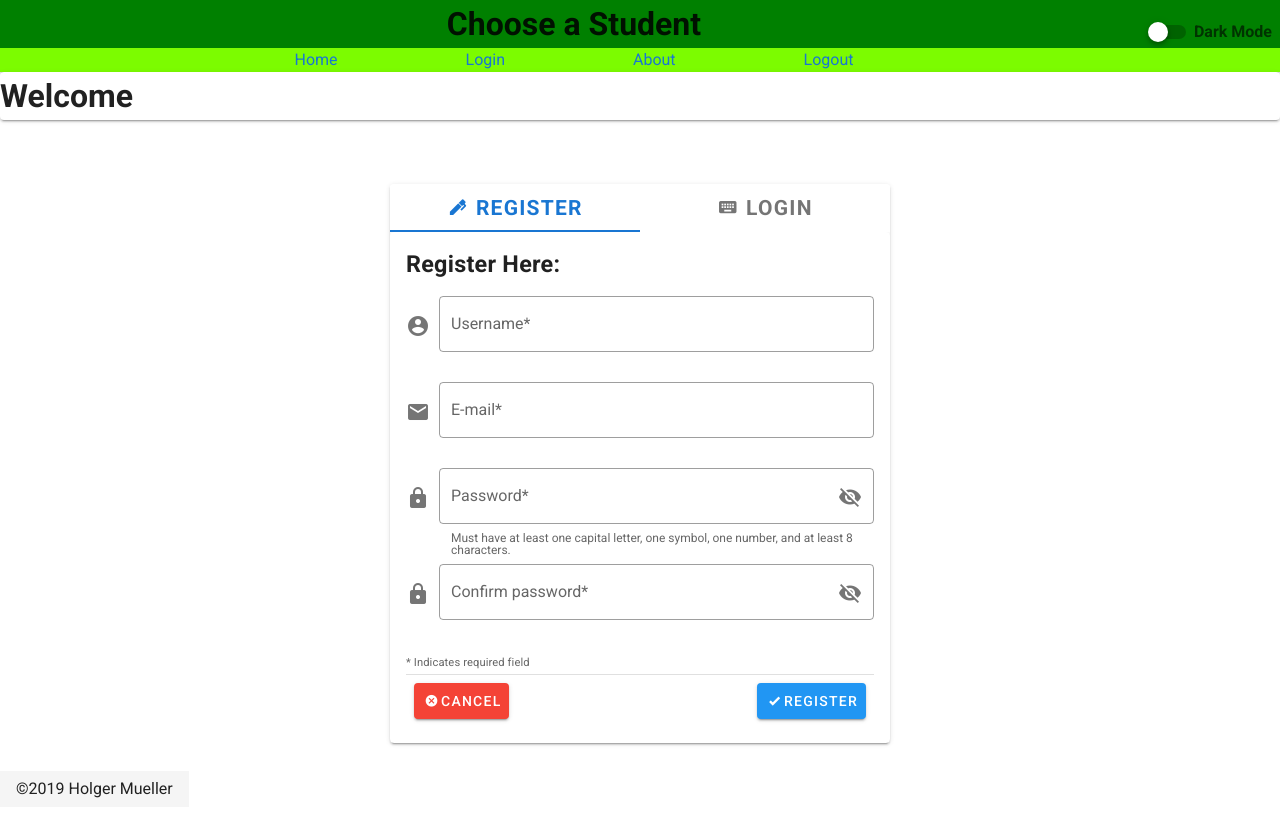
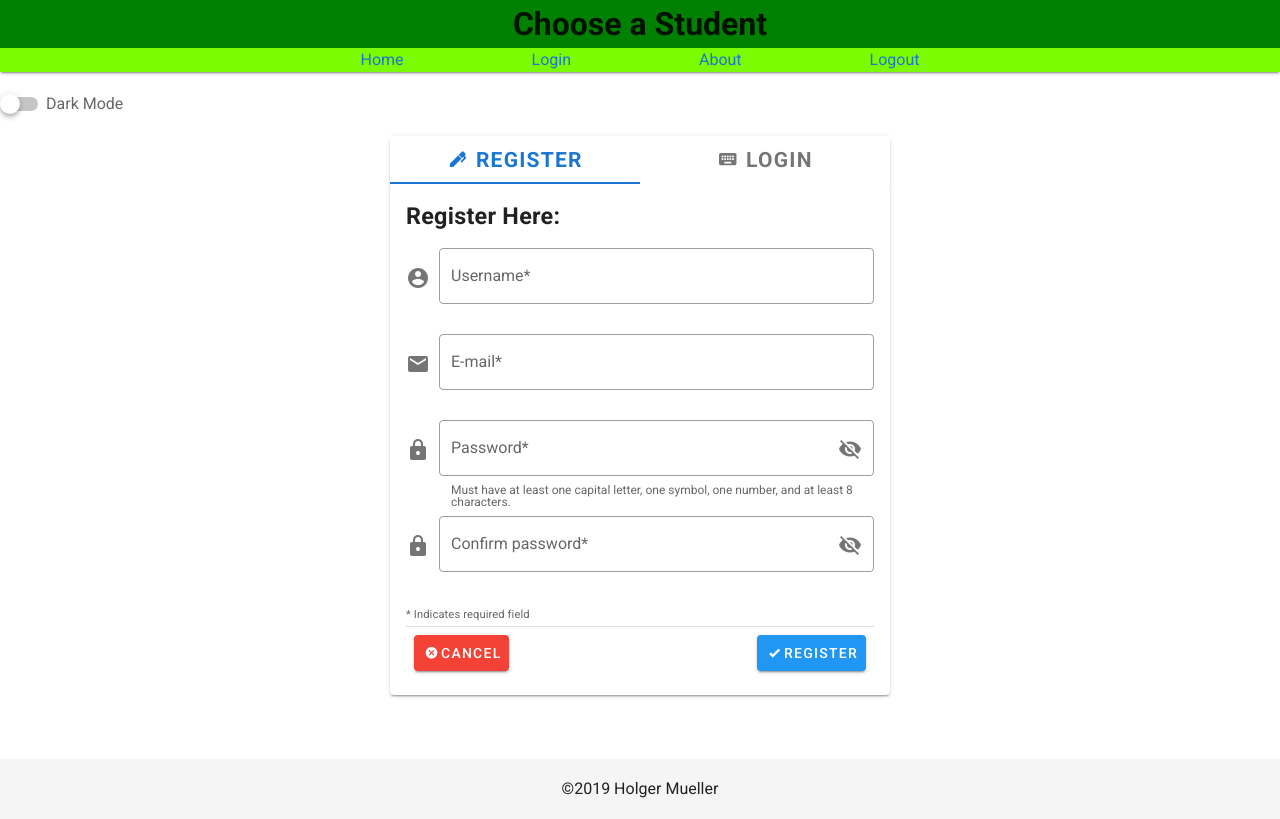
Before and after one commit to Holgermueller/choose-a-cause, a Vue app: page / in a window 1280 px wide. Built offline with nearby package versions, Linux system fonts and the light colour scheme.

Commit message:
got dark mode working well

```diff
--- a/src/App.vue
+++ b/src/App.vue
@@ -1,7 +1,10 @@
 <template>
-  <v-app>
+  <v-app :dark="setTheme">
     <v-content>
       <Header />
+      <div class="toggle">
+        <v-switch label="Dark Mode" v-model="goDark"></v-switch>
+      </div>
       <router-view></router-view>
       <Footer />
     </v-content>
@@ -15,13 +18,39 @@ import Home from "./components/index";
 
 export default {
   name: "App",
+
   components: {
     Header,
     Home,
     Footer
   },
+
+  opts: {
+    theme: {
+      dark: false
+    }
+  },
+
   data() {
-    return {};
+    return {
+      goDark: false
+    };
+  },
+
+  computed: {
+    setTheme() {
+      if (this.goDark == true) {
+        return (this.$vuetify.theme.dark = true);
+      } else {
+        return (this.$vuetify.theme.dark = false);
+      }
+    }
   }
 };
 </script>
+
+<style scoped>
+.toggle {
+  position: absolute;
+}
+</style>
--- a/src/components/buttons/darkModeToggle.vue
+++ b/src/components/buttons/darkModeToggle.vue
@@ -1,6 +1,6 @@
 <template>
   <div id="darkModeToggle">
-    <v-switch label="Dark Mode" v-model="goDark"> </v-switch>
+    <v-switch label="Dark Mode"> </v-switch>
   </div>
 </template>
 
@@ -10,19 +10,9 @@ import DarkModeTooltip from "./darkModeTooltip";
 export default {
   name: "DarkModeSwitch",
   components: { DarkModeTooltip },
+  props: {},
   data() {
-    return {
-      goDark: false
-    };
-  },
-  computed: {
-    setTheme() {
-      if (this.goDark === true) {
-        return (this.$vuetify.theme.dark = true);
-      } else {
-        return (this.$vuetify.theme.dark = false);
-      }
-    }
+    return {};
   }
 };
 </script>
--- a/src/components/index.vue
+++ b/src/components/index.vue
@@ -1,8 +1,5 @@
 <template>
   <div>
-    <v-card>
-      <h1>Welcome</h1>
-    </v-card>
     <LoginRegisterForms />
   </div>
 </template>
@@ -24,5 +21,4 @@ export default {
 };
 </script>
 
-<style scoped>
-</style>
+<style scoped></style>
--- a/src/components/layout/Footer.vue
+++ b/src/components/layout/Footer.vue
@@ -1,12 +1,13 @@
 <template>
-  <div id="footer">
-    <v-footer>&copy;2019 Holger Mueller</v-footer>
-  </div>
+  <v-footer class="footer-text">
+    <v-col class="text-center" cols="12">&copy;2019 Holger Mueller</v-col>
+  </v-footer>
 </template>
 
 <style scoped>
 #footer {
+  bottom: 0;
+  left: 0;
   position: absolute;
-  bottom: 0;
 }
 </style>
--- a/src/components/layout/Header.vue
+++ b/src/components/layout/Header.vue
@@ -4,7 +4,6 @@
       <div>
         <h1 class="app-name">
           <span class="mdi mdi-hand"></span> Choose a Student
-          <DarkModeToggle class="toggle" />
         </h1>
       </div>
 
@@ -19,13 +18,10 @@
 </template>
 
 <script>
-import DarkModeToggle from "../buttons/darkModeToggle";
-
 export default {
   name: "Header",
-  components: {
-    DarkModeToggle
-  }
+  components: {},
+  props: {}
 };
 </script>
 
@@ -45,8 +41,4 @@ a {
   margin: 5%;
   text-decoration: none;
 }
-.toggle {
-  float: right;
-  margin: 0 8px 4px 0;
-}
 </style>
```
